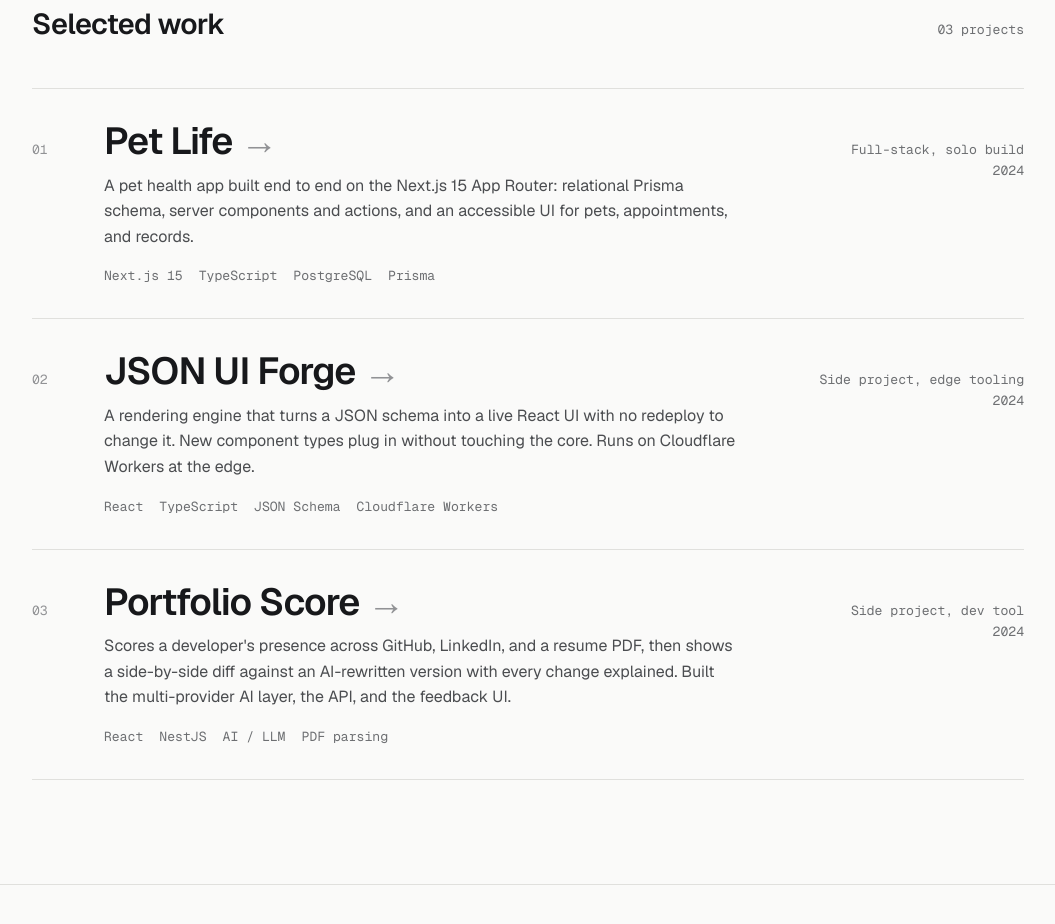
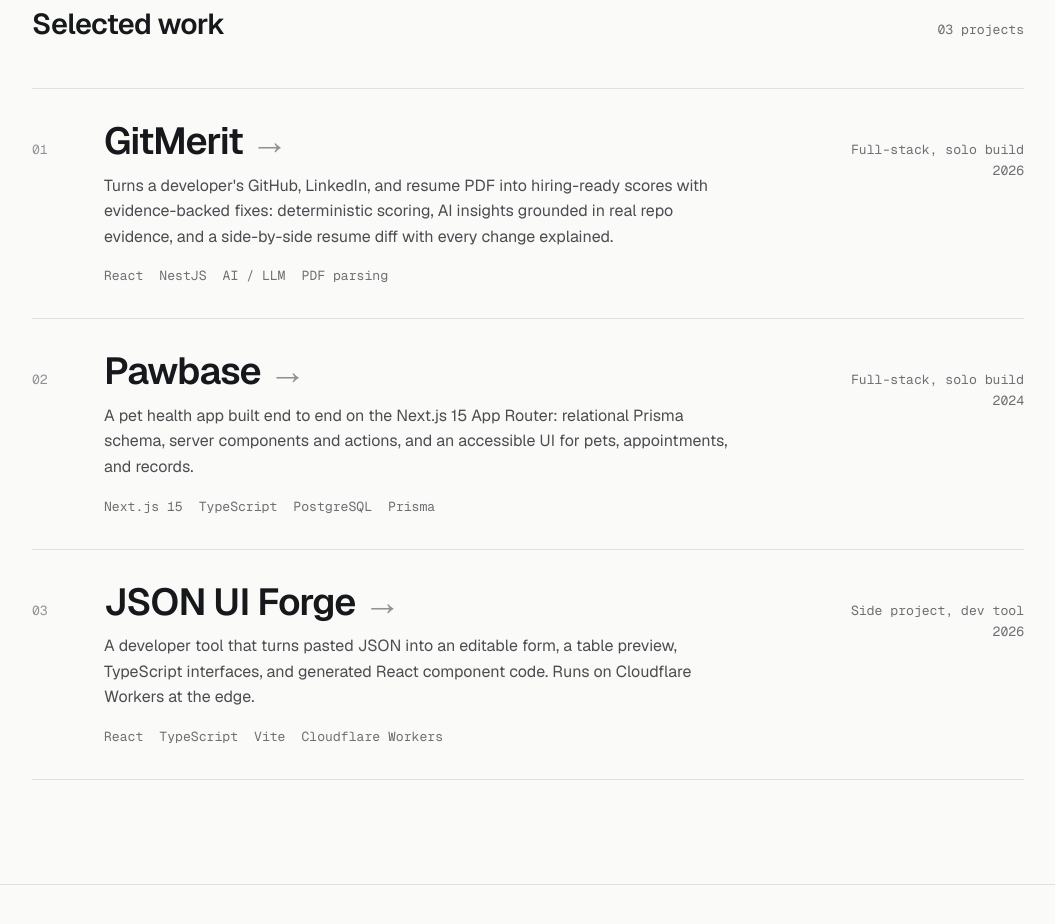
Before and after one commit to andriimaksymov/portfolio, a Next.js app: page / in a window 1280 px wide. Shown: the part 740-1664 px from the top of the page, without its empty margins (112-1167 px from the left). Built offline with nearby package versions, Linux system fonts and the light colour scheme.

Commit message:
feat: update project details for GitMerit and Pawbase, enhance descriptions and tags

```diff
--- a/src/data/portfolio.ts
+++ b/src/data/portfolio.ts
@@ -170,51 +170,50 @@ export const skillGroups: SkillGroup[] = [
 
 export const projects: ProjectsContent = {
   featured: {
-    title: "Pet Life",
+    title: "GitMerit",
     role: "Solo build · full-stack",
     description:
-      "A pet health management app: owners keep pets, appointments, and health records in one place.",
+      "A developer profile intelligence platform: turns GitHub activity, a LinkedIn profile, and a resume PDF into hiring-ready scores with evidence-backed fixes.",
     notes: [
-      "Designed the relational schema and built it end to end on the Next.js 15 App Router with server components and server actions.",
-      "Kept the UI accessible: real labels, keyboard flows, and shadcn/ui primitives.",
-      "Leaned on AI tooling for schema, validation, and UI scaffolding, but wrote and own the core code.",
+      "Deterministic four-dimension GitHub scoring, with AI insights grounded against real repository evidence — ungrounded output is replaced, never rendered.",
+      "Resume review shows a side-by-side original vs. improved diff with click-to-explain changes.",
+      "Multi-provider AI fallback chain (OpenRouter, OpenAI, Gemini, Groq) with a deterministic fallback, so the full product works with zero API keys.",
     ],
-    tags: ["Next.js 15", "TypeScript", "PostgreSQL", "Prisma", "shadcn/ui", "Vercel"],
-    links: [{ label: "Live Demo", href: "https://pet-life-jade.vercel.app/en", external: true }],
-    linksNote: "Source is private",
+    tags: ["React 19", "NestJS", "TypeScript", "TanStack Query", "AI / LLM", "PostgreSQL"],
+    links: [
+      { label: "GitHub", href: "https://github.com/andriimaksymov/gitmerit", external: true },
+      { label: "Live Demo", href: "https://gitmerit.vercel.app/", external: true },
+    ],
   },
   cards: [
     {
       label: "Side project",
+      title: "Pawbase",
+      subtitle: "Pet health management platform",
+      description:
+        "A pet health management app: owners keep pets, appointments, and health records in one place.",
+      notes: [
+        "Designed the relational schema and built it end to end on the Next.js 15 App Router with server components and server actions.",
+        "Kept the UI accessible: real labels, keyboard flows, and shadcn/ui primitives.",
+      ],
+      tags: ["Next.js 15", "TypeScript", "PostgreSQL", "Prisma", "shadcn/ui"],
+      links: [{ label: "Live Demo", href: "https://pet-life-jade.vercel.app/en", external: true }],
+    },
+    {
+      label: "Side project",
       title: "JSON UI Forge",
-      subtitle: "Schema-driven UI builder",
+      subtitle: "JSON-to-UI developer tool",
       description:
-        "A rendering engine that turns a JSON schema into a live React UI, with no redeploy needed to change it.",
+        "Turns pasted JSON into an editable form, a table preview, TypeScript interfaces, and generated React component code.",
       notes: [
-        "Maps JSON to forms, composed components, and layouts at runtime.",
-        "New component types plug in without touching the core engine.",
+        "Recursive form generation for nested objects and arrays, with rich previews for images, SVG, and links.",
+        "Type checking, linting, tests, and coverage gates run on every change.",
         "Runs on Cloudflare Workers at the edge.",
       ],
-      tags: ["React", "TypeScript", "JSON Schema", "Cloudflare Workers"],
+      tags: ["React", "TypeScript", "Vite", "Tailwind CSS", "Cloudflare Workers"],
       links: [
         { label: "GitHub", href: "https://github.com/andriimaksymov/json-ui-forge", external: true },
         { label: "Live Demo", href: "https://json-ui-forge.andrii-maksymov-1.workers.dev", external: true },
-      ],
-    },
-    {
-      label: "Side project",
-      title: "Portfolio Score",
-      subtitle: "Developer profile & resume analyzer",
-      description:
-        "Scores a developer's presence across GitHub, LinkedIn, and a resume PDF.",
-      notes: [
-        "Upload a CV, run an ATS-style analysis, and get a side-by-side diff against an AI-rewritten version, every change click-to-explain.",
-        "Built the multi-provider AI layer (Gemini/OpenAI/Groq with fallback), the API, and the feedback UI.",
-      ],
-      tags: ["React", "NestJS", "AI / LLM", "GitHub API", "PDF Parsing"],
-      links: [
-        { label: "GitHub", href: "https://github.com/andriimaksymov/portfolio-score", external: true },
-        { label: "Live Demo", href: "https://portfolio-score-frontend.vercel.app/", external: true },
       ],
     },
   ],
--- a/src/data/work.ts
+++ b/src/data/work.ts
@@ -17,8 +17,20 @@ export type WorkEntry = {
  */
 export const work: WorkEntry[] = [
   {
-    id: "pet-life",
-    title: "Pet Life",
+    id: "gitmerit",
+    title: "GitMerit",
+    meta: "Full-stack, solo build",
+    year: "2026",
+    blurb:
+      "Turns a developer's GitHub, LinkedIn, and resume PDF into hiring-ready scores with evidence-backed fixes: deterministic scoring, AI insights grounded in real repo evidence, and a side-by-side resume diff with every change explained.",
+    tags: ["React", "NestJS", "AI / LLM", "PDF parsing"],
+    href: "https://gitmerit.vercel.app/",
+    image: "/work/portfolioscore.png",
+    imageAlt: "GitMerit: a resume analysis view with a side-by-side original and rewritten diff.",
+  },
+  {
+    id: "pawbase",
+    title: "Pawbase",
     meta: "Full-stack, solo build",
     year: "2024",
     blurb:
@@ -26,30 +38,18 @@ export const work: WorkEntry[] = [
     tags: ["Next.js 15", "TypeScript", "PostgreSQL", "Prisma"],
     href: "https://pet-life-jade.vercel.app/en",
     image: "/work/petlife.png",
-    imageAlt: "Pet Life dashboard: a calm home screen listing a pet's tasks and medications.",
+    imageAlt: "Pawbase dashboard: a calm home screen listing a pet's tasks and medications.",
   },
   {
     id: "json-ui-forge",
     title: "JSON UI Forge",
-    meta: "Side project, edge tooling",
-    year: "2024",
+    meta: "Side project, dev tool",
+    year: "2026",
     blurb:
-      "A rendering engine that turns a JSON schema into a live React UI with no redeploy to change it. New component types plug in without touching the core. Runs on Cloudflare Workers at the edge.",
-    tags: ["React", "TypeScript", "JSON Schema", "Cloudflare Workers"],
+      "A developer tool that turns pasted JSON into an editable form, a table preview, TypeScript interfaces, and generated React component code. Runs on Cloudflare Workers at the edge.",
+    tags: ["React", "TypeScript", "Vite", "Cloudflare Workers"],
     href: "https://json-ui-forge.andrii-maksymov-1.workers.dev",
     image: "/work/jsonuiforge.png",
-    imageAlt: "JSON UI Forge: a schema editor beside the live-rendered React interface it produces.",
-  },
-  {
-    id: "portfolio-score",
-    title: "Portfolio Score",
-    meta: "Side project, dev tool",
-    year: "2024",
-    blurb:
-      "Scores a developer's presence across GitHub, LinkedIn, and a resume PDF, then shows a side-by-side diff against an AI-rewritten version with every change explained. Built the multi-provider AI layer, the API, and the feedback UI.",
-    tags: ["React", "NestJS", "AI / LLM", "PDF parsing"],
-    href: "https://portfolio-score-frontend.vercel.app/",
-    image: "/work/portfolioscore.png",
-    imageAlt: "Portfolio Score: a resume analysis view with a side-by-side original and rewritten diff.",
+    imageAlt: "JSON UI Forge: the JSON editor beside the generated form and code output.",
   },
 ];
```
Also changed, not shown: 1 other file (tests, documents, lock files or other folders).
